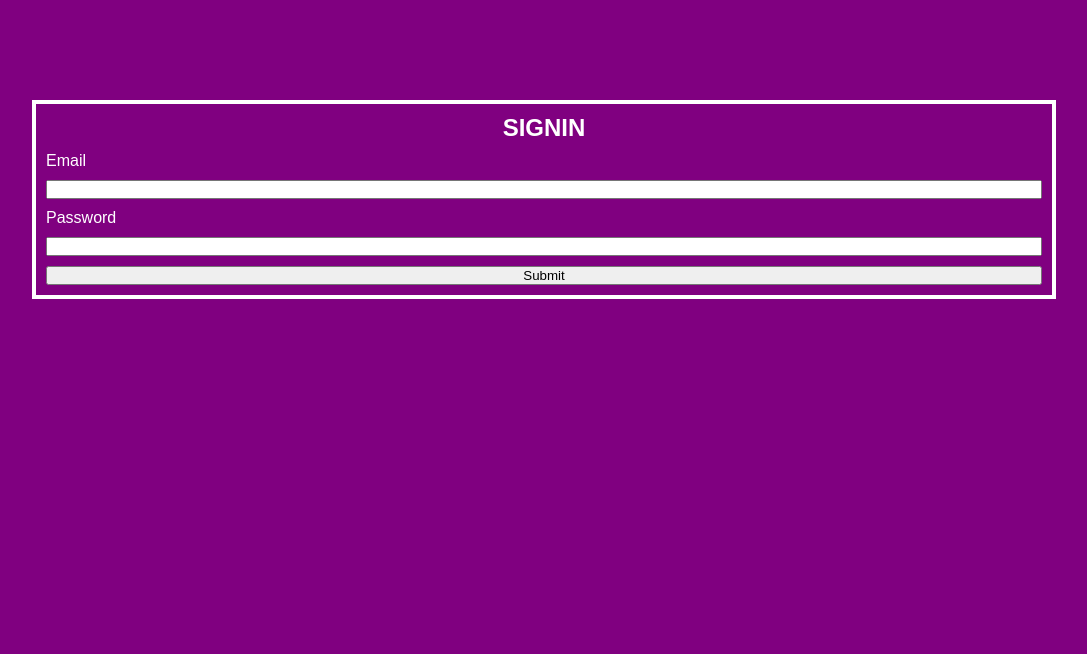
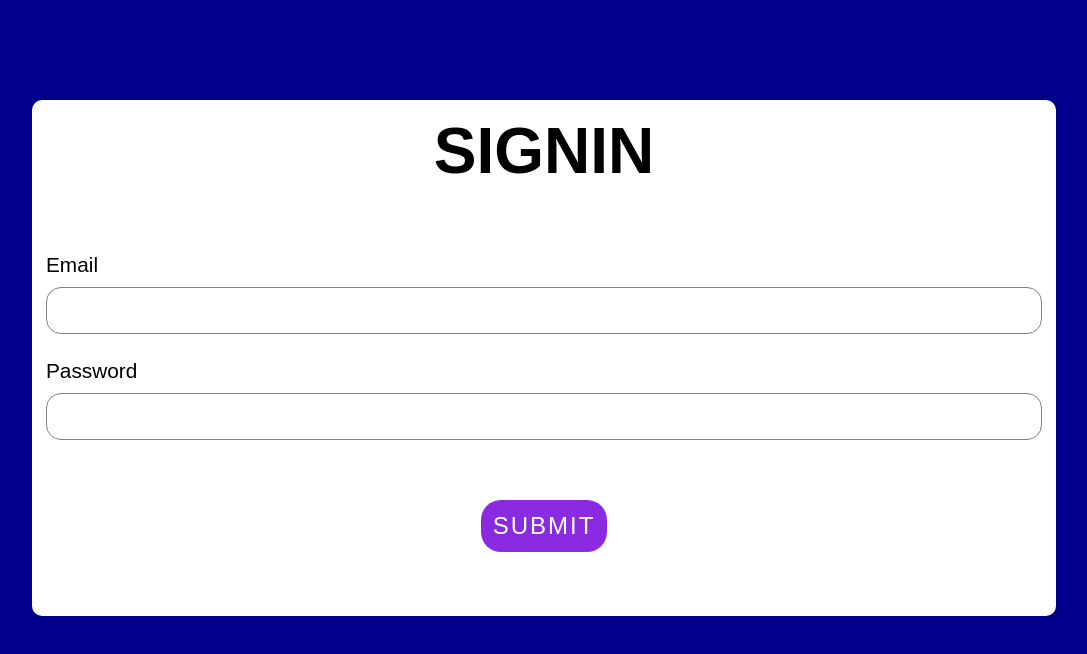
Before and after one commit to dasgauranga2/Pixel-Center, a React (Create React App) app: page /signin in a window 1280 px wide. Shown: the top 654 px of the page, without its empty margins (96-1183 px from the left). Built offline with nearby package versions, Linux system fonts and the light colour scheme.

Commit message:
User authentication form styling

```diff
--- a/src/components/AuthForm.js
+++ b/src/components/AuthForm.js
@@ -15,7 +15,7 @@ function AuthForm(props) {
         <p>Password</p>
         <input type="text" ref={password_ref} />
         {/* submit button */}
-        <input type="submit" onClick={(event) => {
+        <input value="SUBMIT" type="submit" onClick={(event) => {
             event.preventDefault();
             props.auth(props.header,email_ref.current.value,password_ref.current.value);
         }} />
--- a/src/index.css
+++ b/src/index.css
@@ -1,3 +1,5 @@
+/* import google fonts */
+@import url('https://fonts.googleapis.com/css2?family=Roboto+Mono:wght@300;400&display=swap" rel="stylesheet');
 
 * {
     margin: 0;
@@ -6,7 +8,7 @@
 }
 
 body {
-    background-color: purple;
+    background-color: darkblue;
     color: white;
     font-family: Arial, Helvetica, sans-serif;
 }
@@ -19,10 +21,44 @@ body {
     margin: 100px auto;
     gap: 10px;
     padding: 10px;
+    background: white;
+    border-radius: 10px;
     border: 4px solid white;
 }
 
 .auth-form h2 {
     text-align: center;
+    color: black;
+    font-size: 4rem;
+    margin-bottom: 40px;
     /* border: 4px solid white; */
 }
+
+.auth-form input[type='text'] {
+    font-size: 1.2rem;
+    padding: 10px;
+    padding-left: 15px;
+    border-radius: 15px;
+    font-family: 'Roboto Mono', monospace;
+    border: 1px solid gray;
+}
+
+.auth-form p {
+    font-size: 1.3rem;
+    color: black;
+    margin-top: 15px;
+    /* border: 4px solid white; */
+}
+
+.auth-form input[type='submit'] {
+    background-color: blueviolet;
+    width: fit-content;
+    padding: 12px;
+    margin: 50px auto;
+    border-radius: 20px;
+    font-size: 1.5rem;
+    letter-spacing: 2px;
+    color: white;
+    border: none;
+    cursor: pointer;
+}
```
